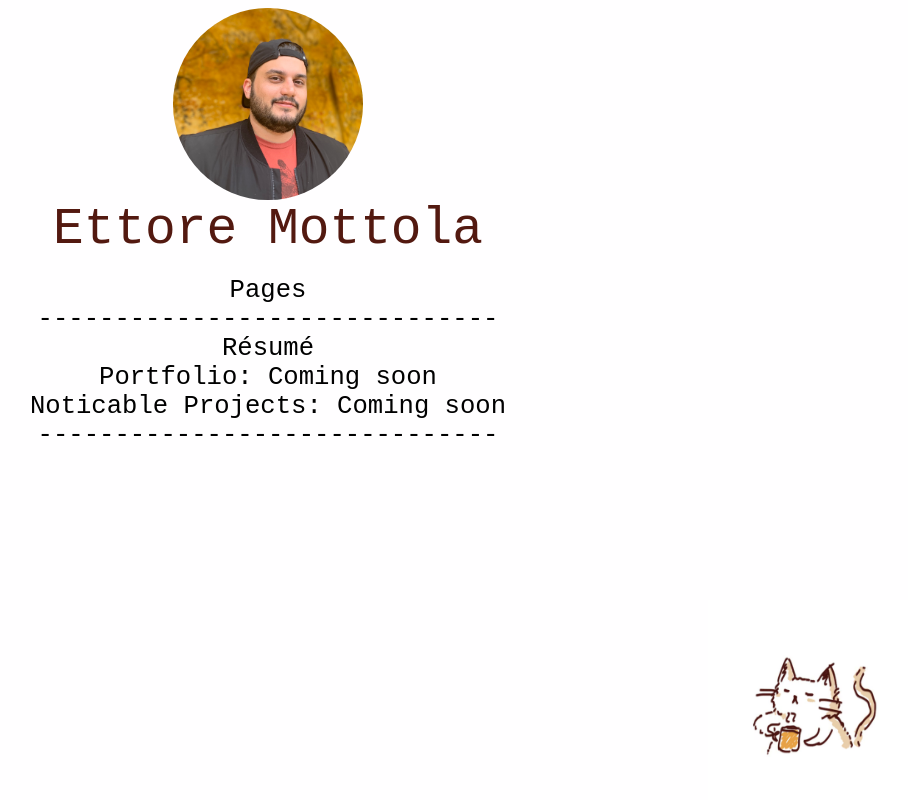
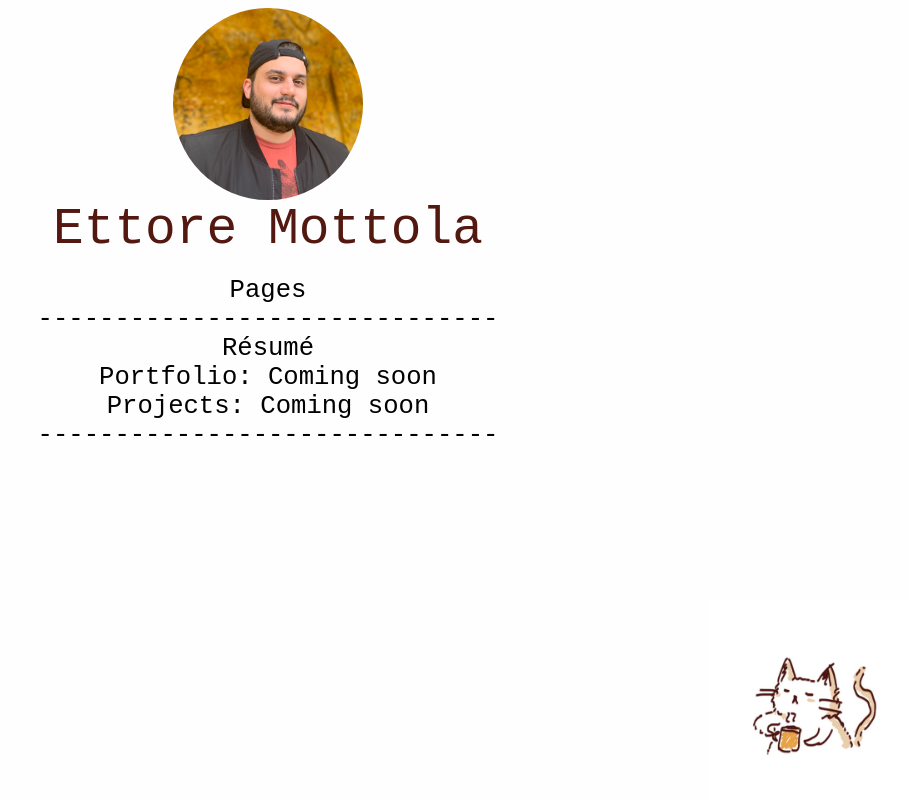
Before and after one commit to ettore34/ettore34.github.io, a plain HTML site: page index.html in a window 1280 px wide. Shown: the whole page, without its empty margins (372-1280 px from the left). Drawn offline with Linux system fonts and the light colour scheme.

Commit message:
removed error

```diff
--- a/index.html
+++ b/index.html
@@ -40,7 +40,7 @@
                     <p>------------------------------</p>
                     <p><a href="/resume.html">Résumé</a></p>
                     <p>Portfolio: Coming soon</p>
-                    <p>Noticable Projects: Coming soon</p>
+                    <p>Projects: Coming soon</p>
                     <p>------------------------------</p>
                 </font>
 
```
